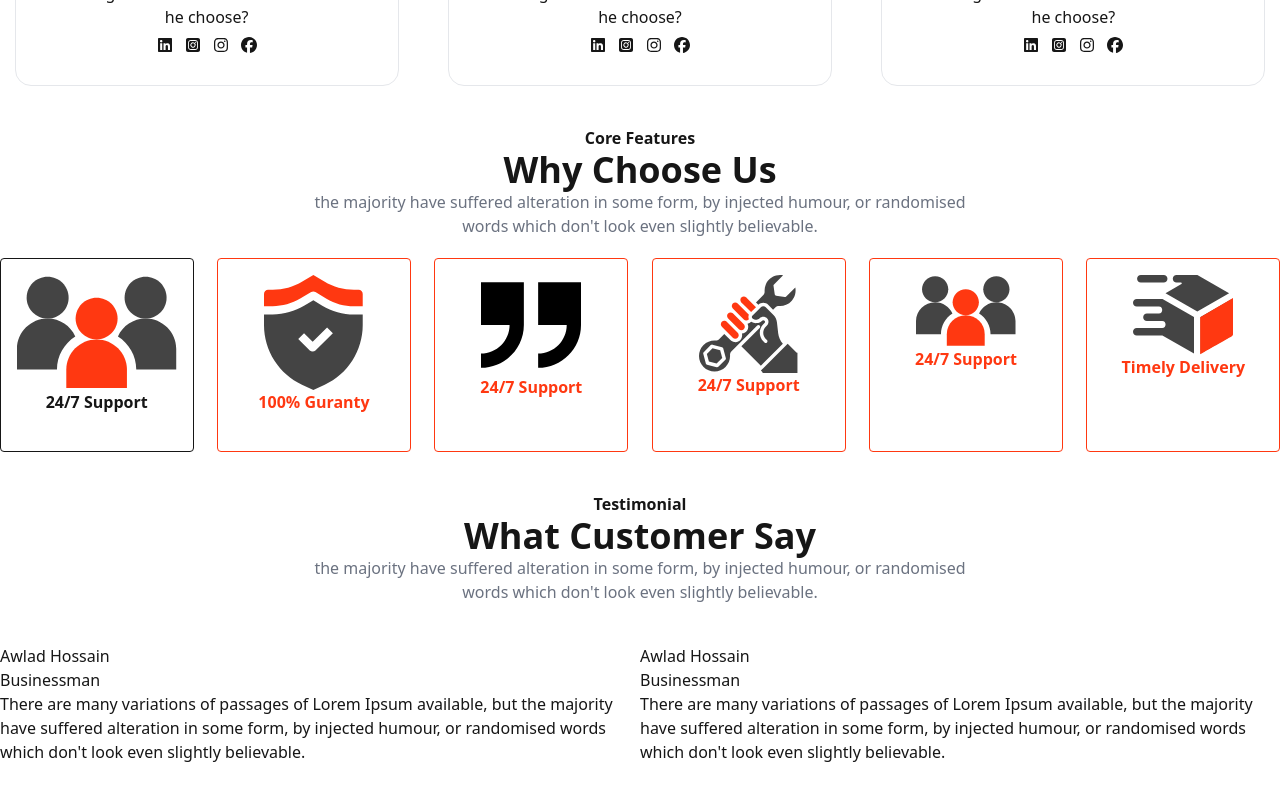
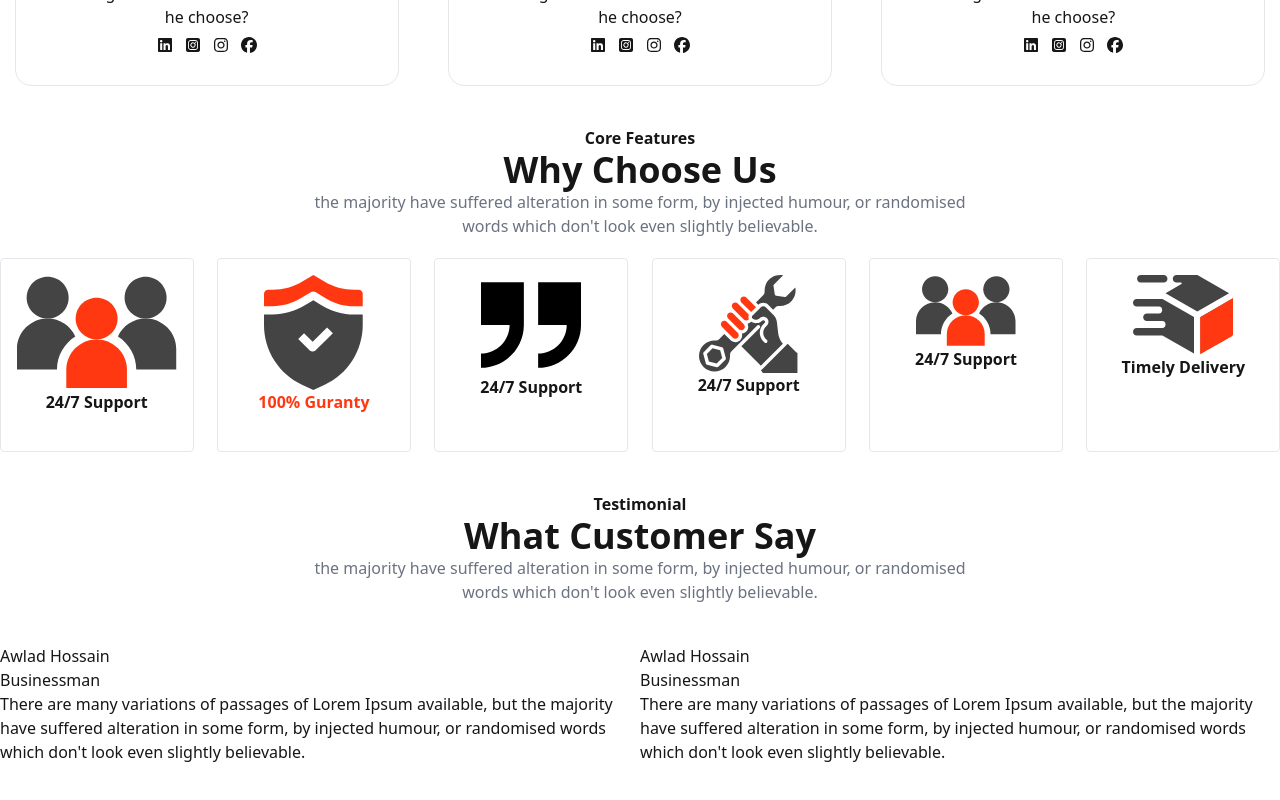
Before and after one commit to rashelmahomud/car-doctor, a Next.js app: page / in a window 1280 px wide. Shown: the part 4559-5359 px from the top of the page. Built offline with nearby package versions, Linux system fonts and the light colour scheme; grey boxes are pictures that could not be loaded.

Commit message:
choose us editing

```diff
--- a/src/components/home/ChooseUs.jsx
+++ b/src/components/home/ChooseUs.jsx
@@ -10,12 +10,12 @@ export default function ChooseUs() {
         <p className="text-gray-500">
           the majority have suffered alteration in some form, by injected
           humour, or randomised <br /> words which don't look even slightly
-          believable.{" "}
+          believable.
         </p>
       </div>
       <div className="grid grid-cols-2  lg:grid-cols-6 place-items-center my-5  gap-6">
         <Link href="#">
-          <div className="border btn-outline btn-primary:hover rounded w-40 h-40 p-4 text-center box-content">
+          <div className="border  rounded w-40 h-40 p-4 text-center box-content hover:bg-primary hover:text-white transition-all">
             <Image
               src={"/assets/icons/group.svg"}
               width={200}
@@ -26,7 +26,7 @@ export default function ChooseUs() {
           </div>
         </Link>
         <Link href="#" className="btn-outline btn-primary rounded">
-          <div className="border btn-outline btn-primary rounded w-40 h-40 p-4 text-center box-content">
+          <div className="border rounded w-40 h-40 p-4 text-center box-content hover:bg-primary hover:text-white transition-all">
             <Image
               className="mx-auto"
               src={"/assets/icons/check.svg"}
@@ -38,7 +38,7 @@ export default function ChooseUs() {
           </div>
         </Link>
 
-        <div className="border btn-outline btn-primary rounded w-40 h-40 p-4 text-center box-content">
+        <div className="border rounded w-40 h-40 p-4 text-center box-content hover:bg-primary hover:text-white transition-all">
           <Image
             className="mx-auto"
             src={"/assets/icons/quote.svg"}
@@ -49,7 +49,7 @@ export default function ChooseUs() {
           <h2 className="text-sx font-semibold">24/7 Support</h2>
         </div>
 
-        <div className="border btn-outline btn-primary rounded w-40 h-40 p-4 text-center box-content">
+        <div className="border rounded w-40 h-40 p-4 text-center box-content hover:bg-primary hover:text-white transition-all">
           <Image
             className="mx-auto"
             src={"/assets/icons/Wrench.svg"}
@@ -60,7 +60,7 @@ export default function ChooseUs() {
           <h2 className="text-sx font-semibold">24/7 Support</h2>
         </div>
 
-        <div className="border btn-outline btn-primary rounded w-40 h-40 p-4 text-center box-content">
+        <div className="border rounded w-40 h-40 p-4 text-center box-content hover:bg-primary hover:text-white transition-all">
           <Image
             className="mx-auto"
             src={"/assets/icons/group.svg"}
@@ -70,7 +70,7 @@ export default function ChooseUs() {
           />
           <h2 className="text-sx font-semibold">24/7 Support</h2>
         </div>
-        <div className="border btn-outline btn-primary rounded w-40 h-40 p-4 text-center box-content">
+        <div className="border rounded w-40 h-40 p-4 text-center box-content hover:bg-primary hover:text-white transition-all">
           <Image
             className="mx-auto"
             src={"/assets/icons/deliveryt.svg"}
```
